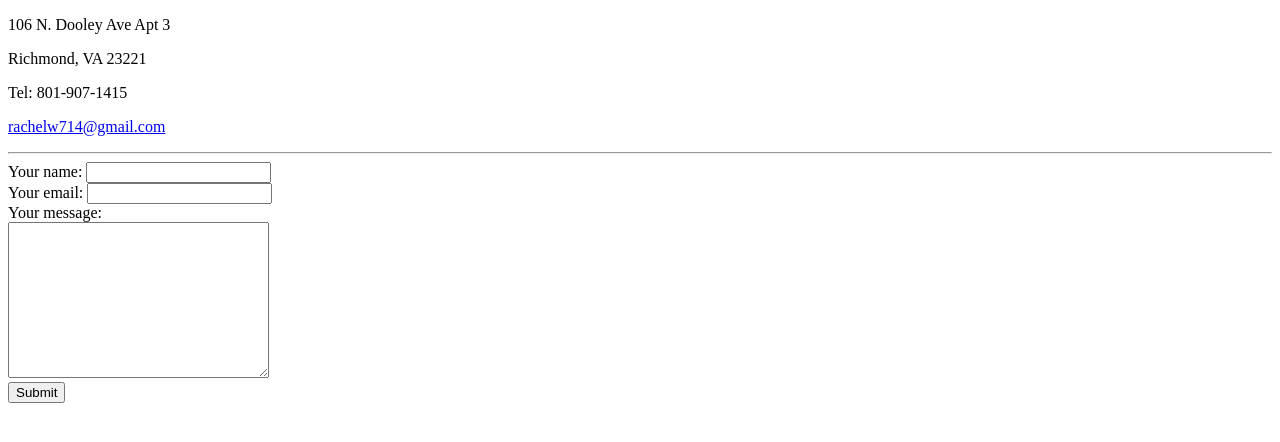
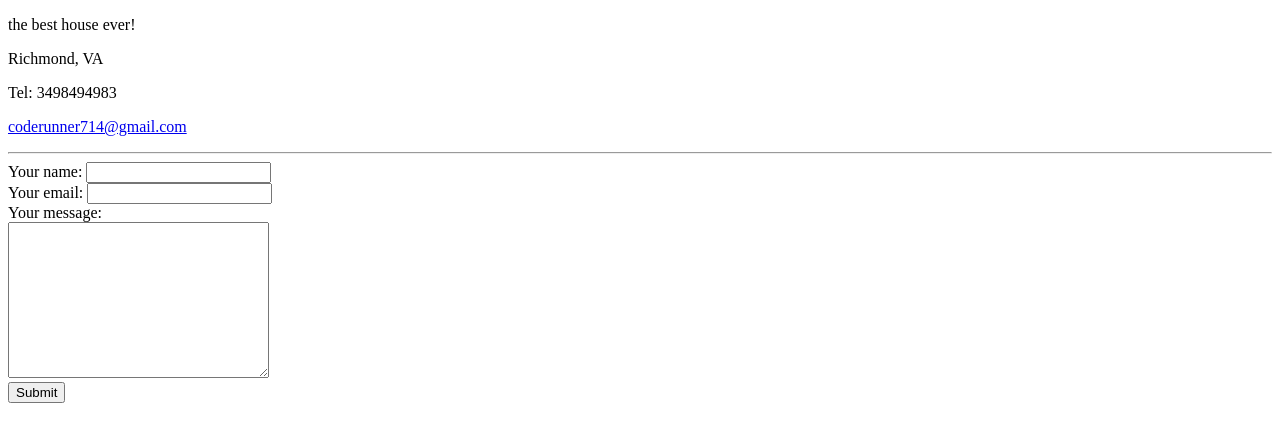
Before and after one commit to coderunner714/CV, a plain HTML site: page contact.html in a window 1280 px wide. Drawn offline with Linux system fonts and the light colour scheme.

Commit message:
Update contact.html

```diff
--- a/contact.html
+++ b/contact.html
@@ -5,10 +5,10 @@
     <title>Rachel Whitney</title>
   </head>
   <body>
-    <p>106 N. Dooley Ave Apt 3</p>
-    <p>Richmond, VA 23221</p>
-    <p>Tel: 801-907-1415</p>
-    <p><a href="http://www.gmail.com">rachelw714@gmail.com</a></p>
+    <p>the best house ever!</p>
+    <p>Richmond, VA</p>
+    <p>Tel: 3498494983 </p>
+    <p><a href="http://www.gmail.com">coderunner714@gmail.com</a></p>
   </body>
   <hr>
   <form action="mailto:rachelw714@gmail.com" method="post" enctype="text/plain">
```
